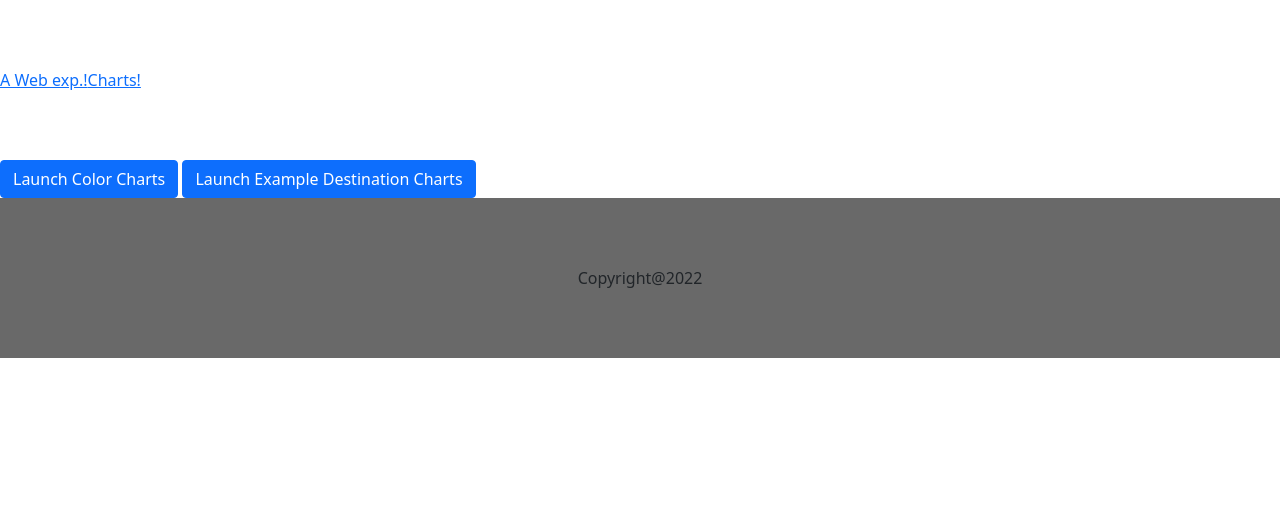
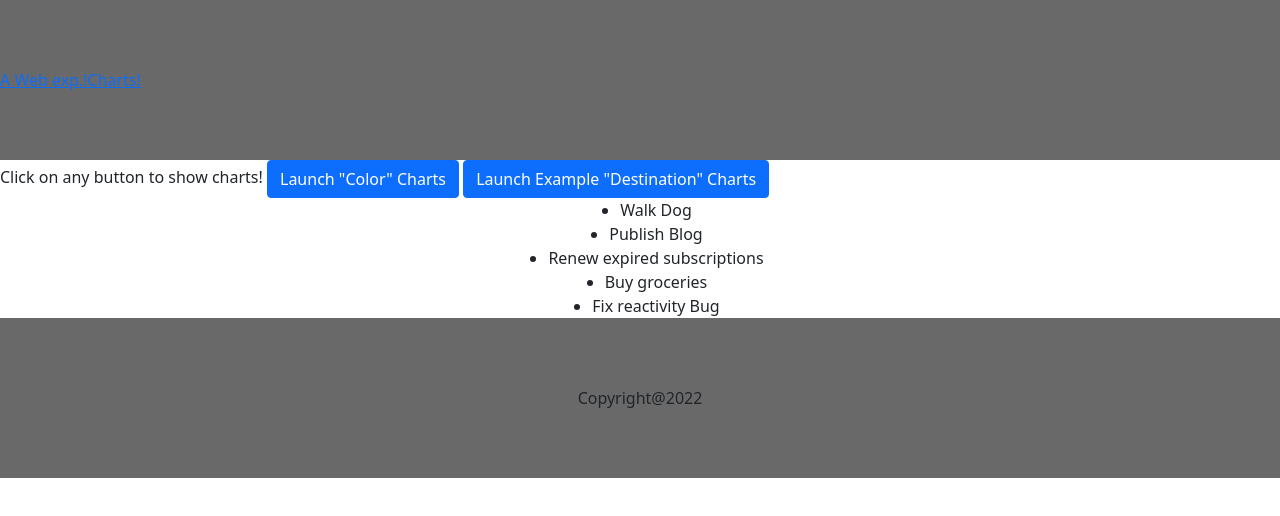
Before and after one commit to flaircore/a_web, a plain HTML site: page charts.html in a window 1280 px wide. Drawn offline with nearby package versions, Linux system fonts and the light colour scheme.

Commit message:
compelete unoptimized a_web app

```diff
--- a/charts.html
+++ b/charts.html
@@ -11,13 +11,16 @@
 </head>
 <body>
 <header>
-    <a href="index.html" target="_blank">A Web exp.!</a>
-    <a href="charts.html" target="_blank">Charts!</a>
+    <a href="index.html" target="blank">A Web exp.!</a>
+    <a href="charts.html" target="blank">Charts!</a>
 </header>
 <section>
+    <span>
+        Click on any button to show charts!
+    </span>
     <!-- Button trigger modal -->
     <button type="button" class="btn btn-primary" data-bs-toggle="modal" data-bs-target="#chart1Modal">
-        Launch Color Charts
+        Launch "Color" Charts
     </button>
 
     <!-- Modal -->
@@ -25,7 +28,7 @@
         <div class="modal-dialog modal-dialog-scrollable modal-xl">
             <div class="modal-content">
                 <div class="modal-header">
-                    <h5 class="modal-title" id="modal01Label">Modal title</h5>
+                    <h5 class="modal-title" id="modal01Label">Modal title: Color Charts</h5>
                     <button type="button" class="btn-close" data-bs-dismiss="modal" aria-label="Close"></button>
                 </div>
                 <div class="modal-body">
@@ -41,7 +44,7 @@
 
     <!-- Button trigger modal -->
     <button type="button" class="btn btn-primary" data-bs-toggle="modal" data-bs-target="#chart2Modal">
-        Launch Example Destination Charts
+        Launch Example "Destination" Charts
     </button>
 
     <!-- Modal -->
@@ -49,7 +52,7 @@
         <div class="modal-dialog modal-dialog-scrollable modal-xl">
             <div class="modal-content">
                 <div class="modal-header">
-                    <h5 class="modal-title" id="modal02Label">Modal title</h5>
+                    <h5 class="modal-title" id="modal02Label">Modal title: Destination charts</h5>
                     <button type="button" class="btn-close" data-bs-dismiss="modal" aria-label="Close"></button>
                 </div>
                 <div class="modal-body">
@@ -62,7 +65,9 @@
             </div>
         </div>
     </div>
-
+    <div id="todo-items">
+        <ul id="todo-list"></ul>
+    </div>
 
 </section>
 <footer>
--- a/libs/charts.js
+++ b/libs/charts.js
@@ -1,5 +1,28 @@
-const chart01= document.getElementById('chart01').getContext('2d');
-const chart02= document.getElementById('chart02').getContext('2d');
+const chart01 = document.getElementById('chart01').getContext('2d');
+const chart02 = document.getElementById('chart02').getContext('2d');
+const todoListDiv = document.querySelector('#todo-list')
+
+const todoList = {
+    value: ["Walk Dog", "Publish Blog", "Renew expired subscriptions"]
+}
+
+todoList.value = [...todoList.value, "Buy groceries"]
+todoList.value = [...todoList.value, "Fix reactivity Bug"]
+
+for (const todo of todoList.value) {
+    // Creates a "todo" document
+    const todoDiv = document.createElement("div")
+    todoDiv.classList.add("todo")
+    const newItem = document.createElement("li")
+    newItem.innerText = todo
+    newItem.classList.add("item")
+    todoDiv.appendChild(newItem)
+
+
+    // Add item to list
+    todoListDiv.appendChild(todoDiv)
+}
+
 const myChart = new Chart(chart01, {
     type: 'bar',
     data: {
--- a/libs/main.css
+++ b/libs/main.css
@@ -9,7 +9,7 @@ header {
     min-height: 20vh;
     display: flex;
     place-items: center;
-    /**background: dimgrey; */
+    background: dimgrey;
 }
 
 .content {
@@ -21,6 +21,15 @@ header {
     background-size: cover;
 }
 
+#todo-list {
+    display: flex;
+    justify-content: space-between;
+    align-items: center;
+    flex-direction: column;
+    flex: 1;
+    margin: 0rem 2rem;
+}
+
 footer {
     min-height: 20vh;
     display: grid;
```
Also changed, not shown: index.html (+4 -1 lines).
